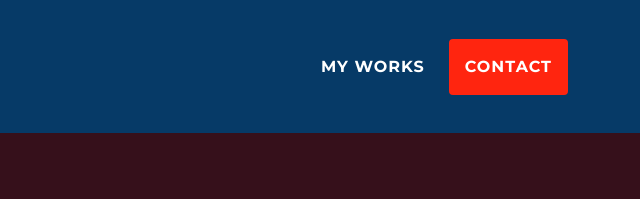
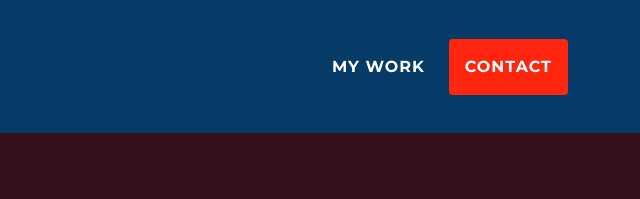
Before and after one commit to cherry196/PersonalRepo, a website with bundled scripts: page views/home.html in a window 1280 px wide. Shown: the top 199 px of the page, 623-1263 px from the left. Built offline with nearby package versions, Linux system fonts and the light colour scheme.

Commit message:
Update home.html

```diff
--- a/views/home.html
+++ b/views/home.html
@@ -20,7 +20,7 @@
 				<div class="collapse navbar-collapse" id="navbarResponsive">
 					<ul class="navbar-nav ml-auto">
 						<li class="nav-item mx-0 mx-lg-1">
-							<a class="nav-link py-3 px-0 px-lg-3 rounded js-scroll-trigger" href="#portfolio">My Works</a>
+							<a class="nav-link py-3 px-0 px-lg-3 rounded js-scroll-trigger" href="#portfolio">My Work</a>
 						</li>
 						<li class="nav-item mx-0 mx-lg-1">
 							<a class="nav-link py-3 px-0 px-lg-3 rounded js-scroll-trigger" href="#contact">Contact</a>
```
